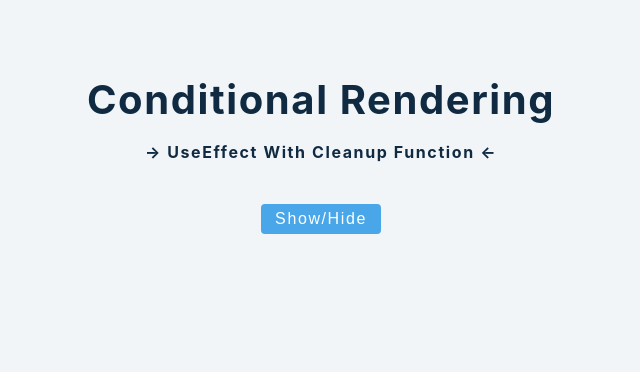
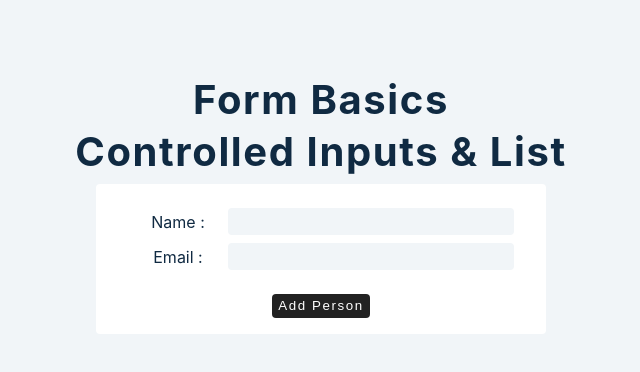
Before and after one commit to viktishchenko/start-react, a React (Create React App) app in the folder advanced/: page / in a window 1280 px wide. Shown: the top 372 px of the page, without its empty margins (319-959 px from the left). Built offline with nearby package versions, Linux system fonts and the light colour scheme.

Commit message:
feat: add controlled input and list items

```diff
--- a/advanced/src/App.js
+++ b/advanced/src/App.js
@@ -15,7 +15,9 @@ import React from "react";
 
 // import Setup from "./tutorial/3-conditional-rendering/projects/1-multiple-returns"; // :>> 1-st
 // import Setup from "./tutorial/3-conditional-rendering/projects/2-short-circuit"; // :>> 2-nd
-import Setup from "./tutorial/3-conditional-rendering/projects/3-show-hide";
+// import Setup from "./tutorial/3-conditional-rendering/projects/3-show-hide"; // 3-rd
+
+import Setup from "./tutorial/4-forms/projects/1-controlled-inputs";
 
 function App() {
   return (
--- a/advanced/src/tutorial/4-forms/projects/1-controlled-inputs.js
+++ b/advanced/src/tutorial/4-forms/projects/1-controlled-inputs.js
@@ -0,0 +1,80 @@
+/**
+ * js → const input = document.getElementById('myText);
+ *      const inputValue = input.value;
+ *
+ * react → value, onChage
+ *
+ * rafce
+ */
+
+import React, { useState } from "react";
+
+const ControlledInputs = () => {
+  const [firstName, setFirstName] = useState("");
+  const [email, setEmail] = useState("");
+  const [people, setPeople] = useState([]);
+
+  /**
+   * nfn
+   */
+  const handleSubmit = (e) => {
+    e.preventDefault();
+    if (firstName && email) {
+      const person = { id: Date.now().toString(), firstName, email };
+      setPeople((el) => {
+        return [...el, person];
+      });
+      setFirstName("");
+      setEmail("");
+    } else {
+      console.log("bla-bla-bla");
+    }
+  };
+
+  return (
+    <>
+      <h2>form basics</h2>
+      <h2>controlled inputs & list</h2>
+      <article>
+        <form className='form' onSubmit={handleSubmit}>
+          <div className='form-control'>
+            <label htmlFor='firstName'>Name : </label>
+            <input
+              type='text'
+              id='firstName'
+              name='firstName'
+              value={firstName}
+              onChange={(e) => {
+                setFirstName(e.target.value);
+              }}
+            />
+          </div>
+          <div className='form-control'>
+            <label htmlFor='email'>Email : </label>
+            <input
+              type='text'
+              id='email'
+              name='email'
+              value={email}
+              onChange={(e) => {
+                setEmail(e.target.value);
+              }}
+            />
+          </div>
+          <button type='submit'>add person</button>
+        </form>
+        {people.map((el) => {
+          const { id, firstName, email } = el;
+          return (
+            <div key={id} className='item'>
+              <h4>{firstName}</h4>
+              <p>{email}</p>
+            </div>
+          );
+        })}
+      </article>
+    </>
+  );
+};
+
+export default ControlledInputs;
```
Also changed, not shown: advanced/src/assets/forms/Screenshot-1.png (added), advanced/src/tutorial/4-forms/README.md.
